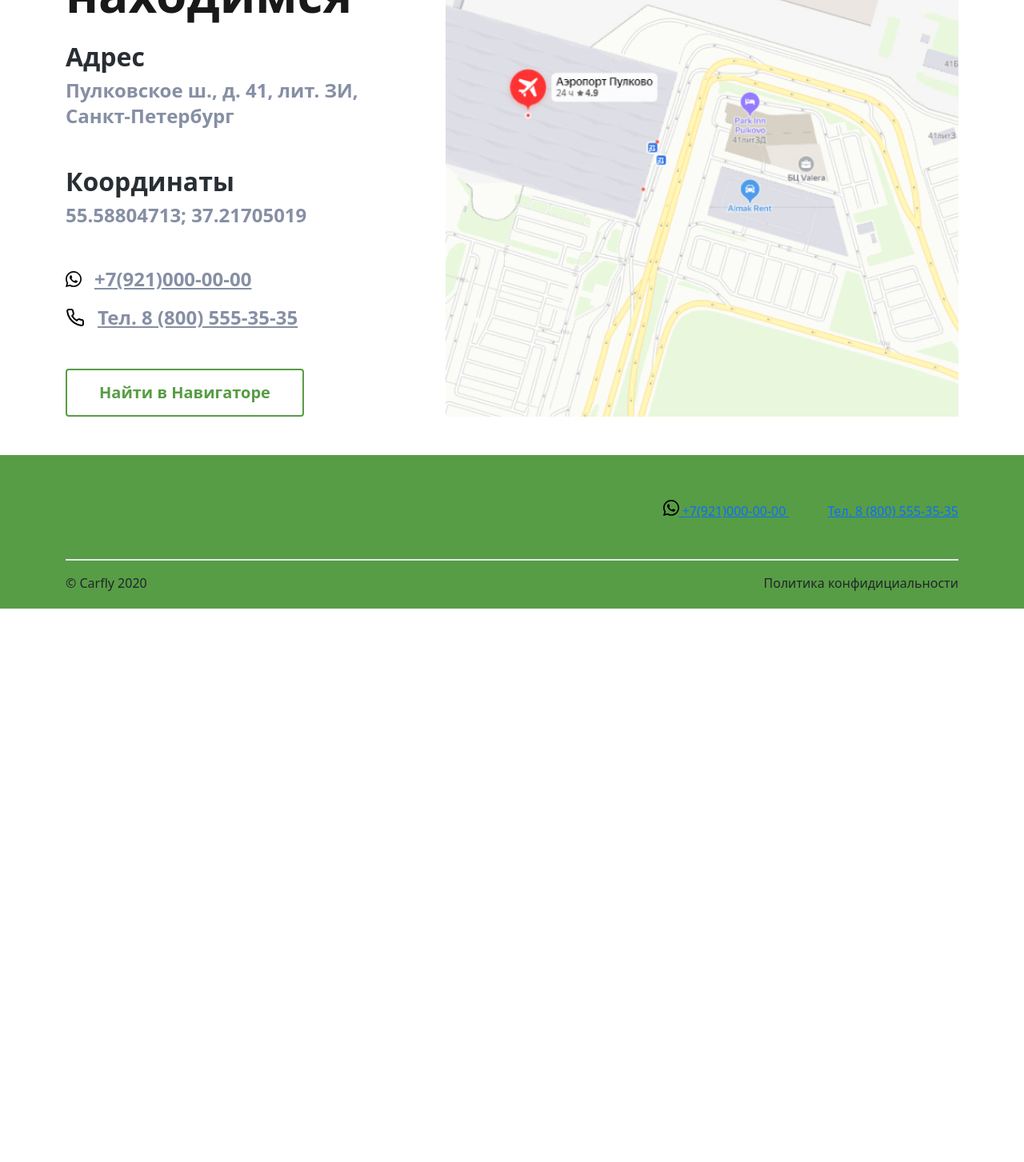
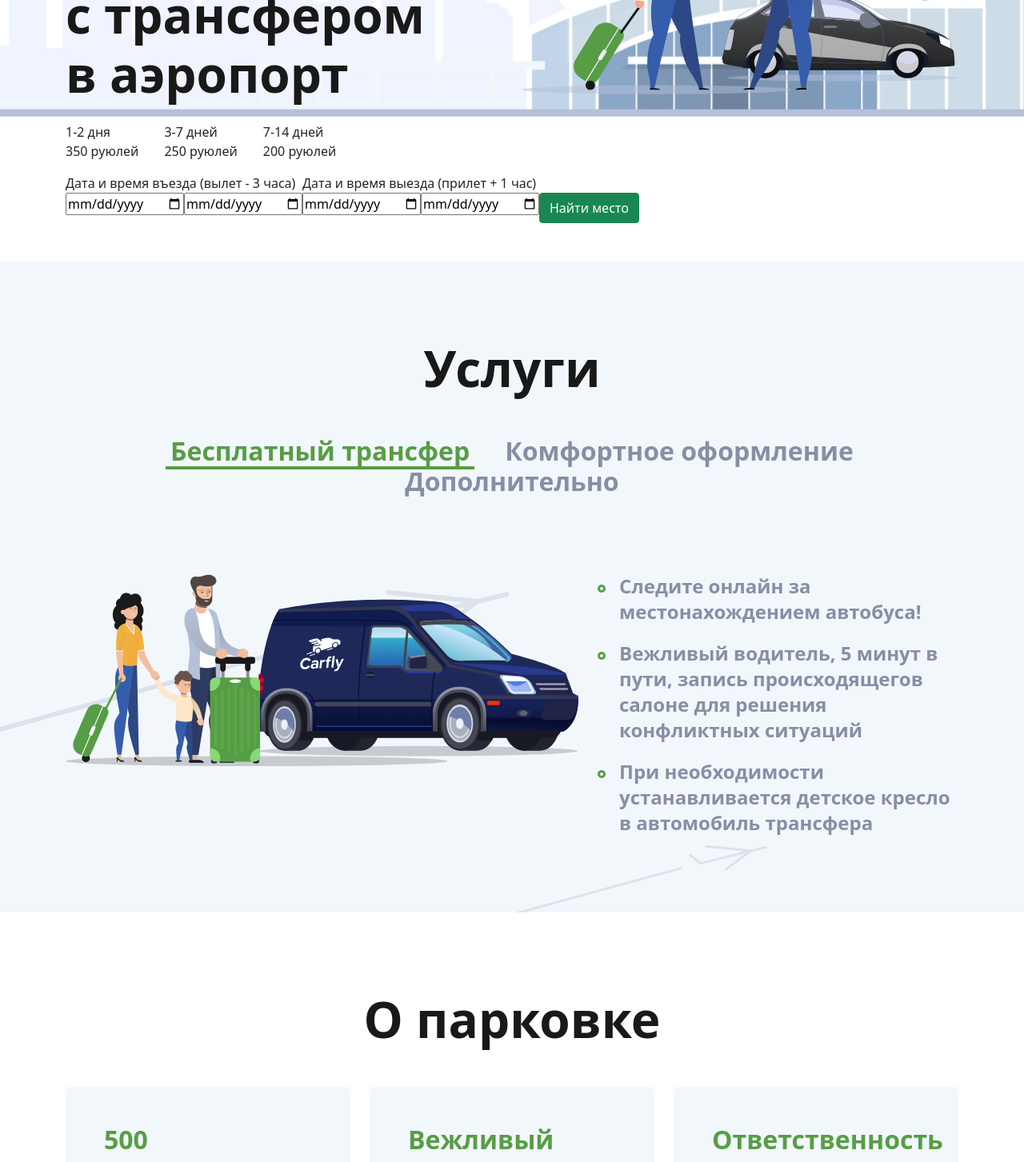
Before and after one commit to Isakwasser/carfly, a Vue app: page / in a window 1280 px wide. Shown: the part 340-1793 px from the top of the page at 80% size. Before the commit the page ends 1101 px from the top, so only its background shows below. Built offline with nearby package versions, Linux system fonts and the light colour scheme.

Commit message:
Show all

```diff
--- a/src/App.vue
+++ b/src/App.vue
@@ -1,9 +1,9 @@
 <template>
   <div class="d-flex flex-column min-vh-100">
     <HeaderView></HeaderView>
-    <FormView class="d-none"></FormView>
-    <ServicesView class="d-none"></ServicesView>
-    <AboutView class="d-none"></AboutView>
+    <FormView></FormView>
+    <ServicesView></ServicesView>
+    <AboutView></AboutView>
     <LocationView></LocationView>
     <FooterView class="mt-auto"></FooterView>
   </div>
```
